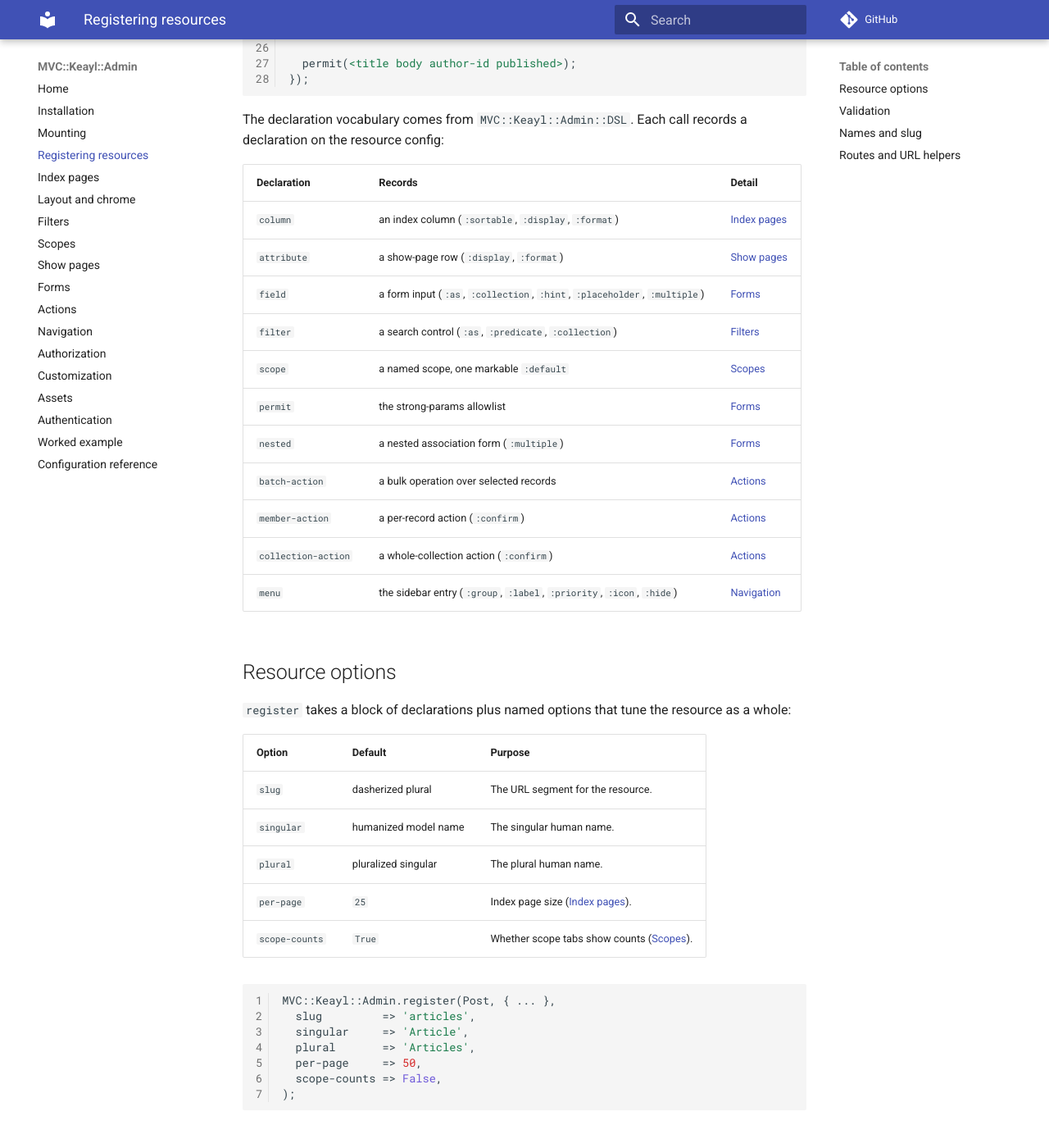
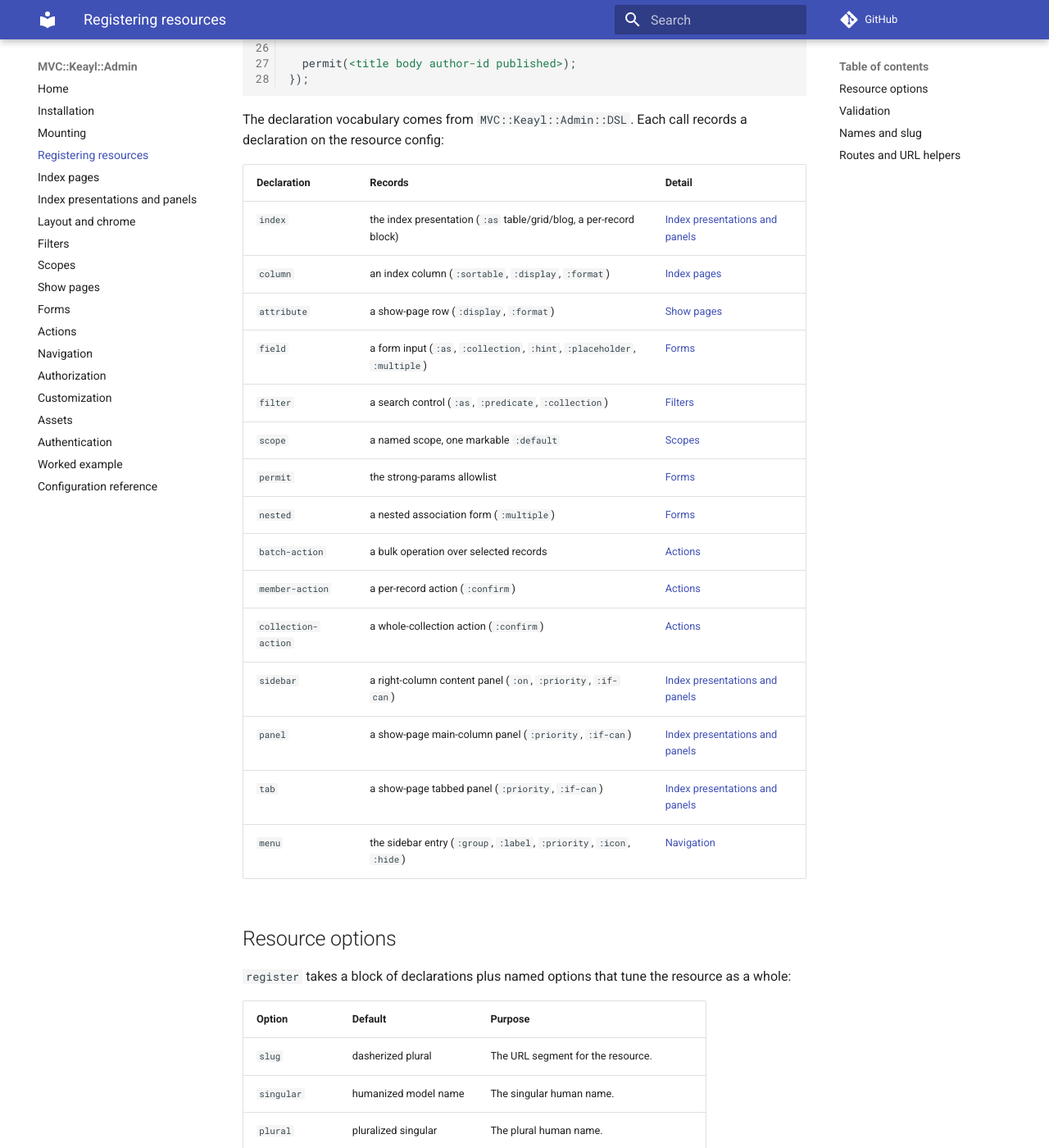
Before and after one commit to gdonald/MVC-Keayl-Admin, an MkDocs documentation site: the page built from docs-src/docs/registration.md, in a window 1280 px wide and 1400 px high, scrolled down 684 px. Shown: the whole window at 82% size. Built offline with MkDocs 1.6.1 and Material for MkDocs 9.7.7, drawn with Linux system fonts in a browser that asks for light colours; comment, search, counter and statistics services are not loaded.

Commit message:
Index render alts

```diff
--- a/META6.json
+++ b/META6.json
@@ -49,11 +49,14 @@
     "MVC::Keayl::Admin::Formatter": "lib/MVC/Keayl/Admin/Formatter.rakumod",
     "MVC::Keayl::Admin::Generators": "lib/MVC/Keayl/Admin/Generators.rakumod",
     "MVC::Keayl::Admin::I18n": "lib/MVC/Keayl/Admin/I18n.rakumod",
+    "MVC::Keayl::Admin::IndexView": "lib/MVC/Keayl/Admin/IndexView.rakumod",
     "MVC::Keayl::Admin::Inflection": "lib/MVC/Keayl/Admin/Inflection.rakumod",
     "MVC::Keayl::Admin::Menu": "lib/MVC/Keayl/Admin/Menu.rakumod",
     "MVC::Keayl::Admin::MenuEntry": "lib/MVC/Keayl/Admin/MenuEntry.rakumod",
     "MVC::Keayl::Admin::Nested": "lib/MVC/Keayl/Admin/Nested.rakumod",
     "MVC::Keayl::Admin::Page": "lib/MVC/Keayl/Admin/Page.rakumod",
+    "MVC::Keayl::Admin::Panel": "lib/MVC/Keayl/Admin/Panel.rakumod",
+    "MVC::Keayl::Admin::Panels": "lib/MVC/Keayl/Admin/Panels.rakumod",
     "MVC::Keayl::Admin::Pages": "lib/MVC/Keayl/Admin/Pages.rakumod",
     "MVC::Keayl::Admin::PageController": "lib/MVC/Keayl/Admin/PageController.rakumod",
     "MVC::Keayl::Admin::Predicate": "lib/MVC/Keayl/Admin/Predicate.rakumod",
--- a/docs-src/docs/registration.md
+++ b/docs-src/docs/registration.md
@@ -39,6 +39,7 @@ a declaration on the resource config:
 
 | Declaration          | Records                                                                   | Detail |
 | -------------------- | ------------------------------------------------------------------------- | ------ |
+| `index`              | the index presentation (`:as` table/grid/blog, a per-record block)        | [Index presentations and panels](presentations.md) |
 | `column`             | an index column (`:sortable`, `:display`, `:format`)                      | [Index pages](index-pages.md) |
 | `attribute`          | a show-page row (`:display`, `:format`)                                   | [Show pages](show-pages.md) |
 | `field`              | a form input (`:as`, `:collection`, `:hint`, `:placeholder`, `:multiple`) | [Forms](forms.md) |
@@ -49,6 +50,9 @@ a declaration on the resource config:
 | `batch-action`       | a bulk operation over selected records                                    | [Actions](actions.md) |
 | `member-action`      | a per-record action (`:confirm`)                                          | [Actions](actions.md) |
 | `collection-action`  | a whole-collection action (`:confirm`)                                    | [Actions](actions.md) |
+| `sidebar`            | a right-column content panel (`:on`, `:priority`, `:if-can`)              | [Index presentations and panels](presentations.md) |
+| `panel`              | a show-page main-column panel (`:priority`, `:if-can`)                    | [Index presentations and panels](presentations.md) |
+| `tab`                | a show-page tabbed panel (`:priority`, `:if-can`)                        | [Index presentations and panels](presentations.md) |
 | `menu`               | the sidebar entry (`:group`, `:label`, `:priority`, `:icon`, `:hide`)     | [Navigation](navigation.md) |
 
 ## Resource options
--- a/docs-src/mkdocs.yml
+++ b/docs-src/mkdocs.yml
@@ -7,6 +7,7 @@ nav:
   - Mounting: mounting.md
   - Registering resources: registration.md
   - Index pages: index-pages.md
+  - Index presentations and panels: presentations.md
   - Layout and chrome: layout.md
   - Filters: filters.md
   - Scopes: scopes.md
```
Also changed, not shown: docs-src/docs/presentations.md (added, +63 -0 lines), 15 other files.
